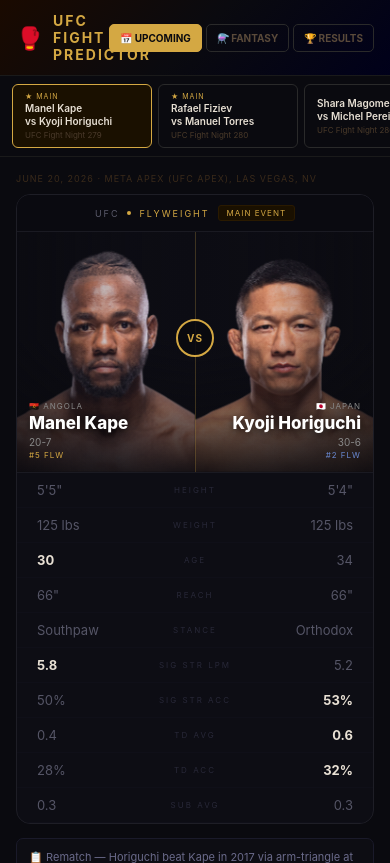
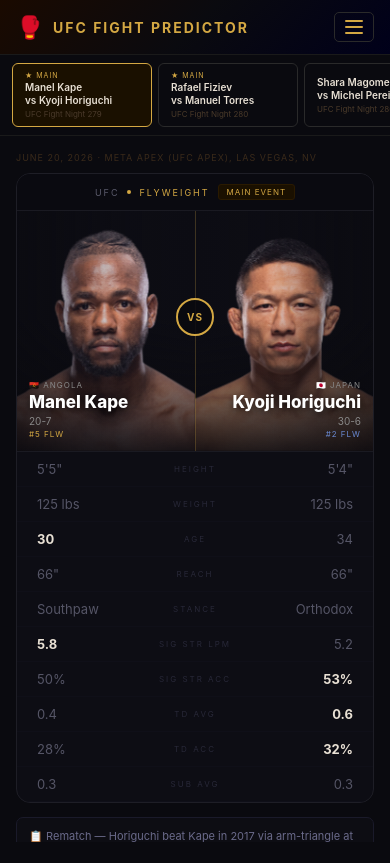
Before and after one commit to paifuu/ufc-fight-predictor, a React (Vite) app: page / in a window 390 px wide. Built offline with nearby package versions, Linux system fonts and the light colour scheme.

Commit message:
Add hamburger menu for mobile nav (<768px)

```diff
--- a/src/App.jsx
+++ b/src/App.jsx
@@ -1716,6 +1716,14 @@ function UFCMatchupCard({ f1, f2, fightMeta }) {
 
 export default function App(){
   const[mode,setMode]=useState("scheduled");
+  const[menuOpen,setMenuOpen]=useState(false);
+  const[isMobile,setIsMobile]=useState(()=>window.innerWidth<768);
+  useEffect(()=>{
+    const mq=window.matchMedia("(max-width:767px)");
+    const h=e=>setIsMobile(e.matches);
+    mq.addEventListener("change",h);
+    return()=>mq.removeEventListener("change",h);
+  },[]);
   const[selEvt,setSelEvt]=useState(0); // default to first upcoming card
   const[selFight,setSelFight]=useState(0);
   const[pred,setPred]=useState(null);
@@ -1837,14 +1845,14 @@ export default function App(){
 
   return(
     <div style={{minHeight:"100vh",background:"#0a0a0f",fontFamily:"Georgia,serif",color:"#e8e0d4"}}>
-      {/* Header */}
       {/* HEADER */}
-      <div style={{background:"linear-gradient(135deg,#1a0a00,#0a0a0f 50%,#00001a)",borderBottom:"1px solid #1a1a1a",padding:"12px 16px",display:"flex",alignItems:"center",gap:10}}>
+      <div style={{background:"linear-gradient(135deg,#1a0a00,#0a0a0f 50%,#00001a)",borderBottom:"1px solid #1a1a1a",padding:"12px 16px",display:"flex",alignItems:"center",gap:10,position:"relative"}}>
         <div style={{fontSize:22}}>🥊</div>
         <div style={{flex:1,minWidth:0}}>
           <div style={{fontSize:14,fontWeight:700,letterSpacing:2,color:"#d4a843",textTransform:"uppercase"}}>UFC Fight Predictor</div>
-          <div style={{fontSize:8,color:"#5a4a3a",letterSpacing:1,textTransform:"uppercase",display:"none"}} className="desktop-only">Style · Size · History · Wrestler Resilience · Opp. Quality · Speed</div>
-        </div>
+        </div>
+        {/* Desktop nav */}
+        {!isMobile&&(
           <div style={{display:"flex",gap:4,flexShrink:0}}>
             {tabs.map(([m,lbl])=>(
               <button key={m} onClick={()=>setMode(m)} style={{padding:"7px 10px",borderRadius:5,border:"1px solid",cursor:"pointer",fontSize:10,fontWeight:700,letterSpacing:0,textTransform:"uppercase",whiteSpace:"nowrap",
@@ -1853,6 +1861,25 @@ export default function App(){
               </button>
             ))}
           </div>
+        )}
+        {/* Mobile hamburger */}
+        {isMobile&&(
+          <button onClick={()=>setMenuOpen(o=>!o)} style={{background:"transparent",border:"1px solid #2a2a2a",borderRadius:5,padding:"7px 10px",cursor:"pointer",display:"flex",flexDirection:"column",gap:4,flexShrink:0}}>
+            <span style={{display:"block",width:18,height:2,background:"#d4a843",borderRadius:1}}/>
+            <span style={{display:"block",width:18,height:2,background:"#d4a843",borderRadius:1}}/>
+            <span style={{display:"block",width:18,height:2,background:"#d4a843",borderRadius:1}}/>
+          </button>
+        )}
+        {/* Mobile dropdown menu */}
+        {isMobile&&menuOpen&&(
+          <div style={{position:"absolute",top:"100%",right:0,zIndex:100,background:"#12121a",border:"1px solid #2a2a2a",borderRadius:5,overflow:"hidden",minWidth:160}}>
+            {tabs.map(([m,lbl])=>(
+              <button key={m} onClick={()=>{setMode(m);setMenuOpen(false);}} style={{display:"block",width:"100%",padding:"12px 16px",background:mode===m?"#d4a843":"transparent",color:mode===m?"#0a0a0f":"#e8e0d4",border:"none",borderBottom:"1px solid #1a1a1a",cursor:"pointer",fontSize:11,fontWeight:700,letterSpacing:1,textTransform:"uppercase",textAlign:"left"}}>
+                {lbl}
+              </button>
+            ))}
+          </div>
+        )}
       </div>
 
       {/* RESULTS TAB */}
```
Lines whose indentation alone changed are shown as unchanged.
